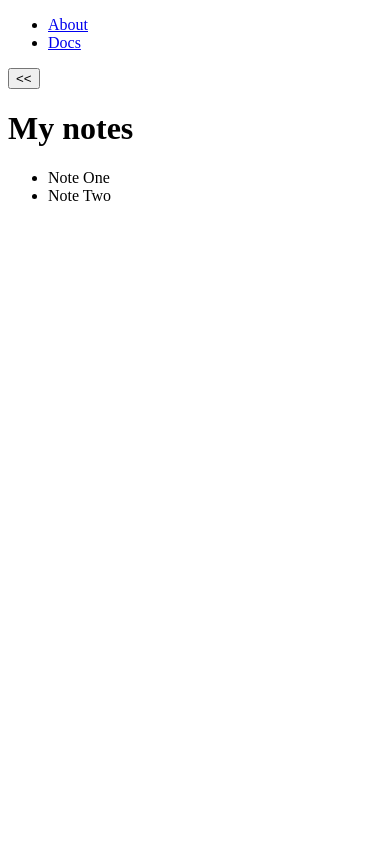
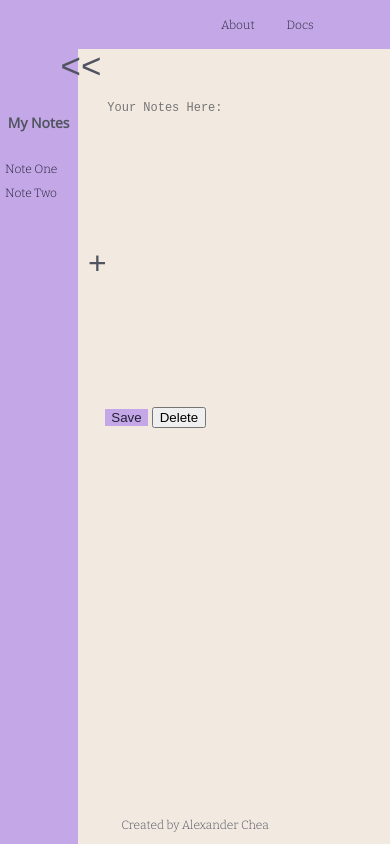
Before and after one commit to AlexanderChea/Alexander_Chea_Assignment1, a plain HTML site: page note.html in a window 390 px wide. Drawn offline with nearby package versions, Linux system fonts and the light colour scheme.

Commit message:
add styles to css, add footer and header to index.html and note.html

```diff
--- a/CSS/style.css
+++ b/CSS/style.css
@@ -0,0 +1,212 @@
+body{
+    background-color: #F2E9E1;
+    margin: 0;
+    height: 100%;
+}
+
+p, li{
+    color:#505460;
+    font-size:14px;
+    font-family: 'Bitter', serif;
+}
+
+h1{
+    font-family: 'Open Sans', sans-serif;
+    font-size: 20px;
+    color:#505460;
+    margin-top: 26px;
+}
+
+header{
+    display:flex;
+    flex-direction: row-reverse;
+    padding-left: 10px;
+    padding-right: 10px;
+    background-color: #C4A7E7;
+}
+
+footer{
+    position:fixed;
+    bottom: 0;
+    width: 100%;
+    text-align: center;
+}
+
+.indexnav{
+    width: 175px;
+    height: auto;
+}
+.topnav{
+    list-style:none;
+    display:flex;
+    flex-direction: row;
+    justify-content: space-around;
+}
+
+a{
+    color:#232136;
+    text-decoration: none;
+    font-size: 18px;
+    padding: 16px 16px;
+}
+
+a:hover{
+    background-color:#232136;
+    color:#F2E9E1;
+}
+
+a:visited{
+    text-decoration: underline;
+}
+
+.new_note_button{
+    color: #505460;
+    border: none;
+    background-color: #F2E9E1;
+    text-align: center;
+    font-size: 32px;
+    margin: 4px 2px;
+    padding: 8px;
+    border-radius: 50%;
+}
+
+.main_container{
+    margin: auto;
+    width: 20%;
+    padding-top: 50px;
+    padding-right: 40%;
+}
+
+.notes_button{
+    color: #505460;
+    border: none;
+    background-color: #F2E9E1;
+    font-size: 35px;
+}
+
+.note_area{
+    margin:auto;
+    width: 100%;
+    display: flex;
+    align-items: center;
+}
+
+.note_button_div{
+    width: 25%;
+    float: left;
+}
+
+.new_button_note{
+    margin-left: 10%;
+}
+
+textarea{
+    background-color: #F2E9E1;
+    border: none;
+    outline: none;
+    color: #232136;
+    resize: none;
+    width: 500px;
+}
+
+.side_nav{
+    height: 100%;
+    width: 240px;
+    position: fixed;
+    display: flex;
+    flex-direction: column;
+    top: 0;
+    left: 0;
+    margin-top: 50px;
+    background-color: #C4A7E7;
+}
+.side_nav li{
+    color:#232136;
+    font-size: 18px;
+    padding: 5px;
+    padding-left: 15%;
+    text-decoration: none;
+    display: block;
+    list-style: none;
+}
+
+.side_nav h1{
+    padding-left: 25%;
+    font-size: 25px;
+    font-weight: bold;
+    color: #505460;
+}
+.side_nav .notes_button {
+    background-color: #C4A7E7;
+    margin-left: 70%;
+}
+
+#buttons_for_notes {
+    float:right;
+}
+
+#save_button {
+    color: #232136;
+    border: none;
+    background-color: #C4A7E7;
+}
+
+#delete button {
+    color: #232136;
+    border: none;
+    background-color: #C4A7E7;
+}
+
+
+
+@media screen and (max-width:600px){
+    h1,p,a{
+        font-size: 12px;
+    }
+    .container-main{
+        display: flex;
+        justify-content: center;
+        padding-left: 150px;
+    }
+    .container-main h1{
+        margin: 30px 20px;
+        white-space: nowrap;
+    }
+    .index.nav{
+        width: 50%;
+    }
+    .note_button{
+        font-size: 14px;
+    }
+    .side_nav{
+        width: 20%;
+        margin-top: 45px;
+    }
+    .side_nav li{
+        padding-left: 5px;
+        font-size: 12px;
+        list-style: none;
+    }
+    .side_nav h1{
+        padding-left: 10%;
+        font-size: 14px;
+    }
+    ul{
+        padding-left: 0;
+        width: 100px;
+        display: flex;
+        justify-content: center;
+        flex-direction: column;
+    }
+    ::placeholder{
+        font-size: 12px;
+    }
+    .side_nav .open_nav{
+        font-size: 22px;
+        margin-left: 0px;
+    }
+
+    textarea{
+        width: 200px;
+    }
+}
--- a/note.html
+++ b/note.html
@@ -12,21 +12,42 @@
 </head>
 <body>
     <header>
-        <nav class = "indexnav">
-            <ul class = "topnav">
-                <li><a href = "#">About</a></li>
-                <li><a href = "#">Docs</a></li>
+        <nav class="indexnav">
+            <ul class="topnav">
+                <li><a href="#">About</a></li>
+                <li><a href="#">Docs</a></li>
             </ul>
         </nav>
     </header>
     <side>
-        <div class = "side_nav">
-            <button class = "note_button"> << </button>
-            <h1>My notes</h1>
+        <div class="side_nav">
+            <button class="notes_button"> << </button>
+            <h1>My Notes</h1>
             <ul>
                 <li>Note One</li>
                 <li>Note Two</li>
             </ul>
         </div>
     </side>
+
+    <main>
+        <div class="main_container">
+            <div class="note_area">
+                <div class="note_button_div">
+                    <button class="new_note_button">+</button>
+                </div>
+                <div class="new_button_note">
+                    <textarea placeholder="Your Notes Here:" cols="50" rows="20"></textarea>
+                    <div id="note_buttons">
+                            <button id ="save_button">Save</button>
+                            <button id ="delete_button">Delete</button>
+                    </div>
+                </div>
+            </div>
+        </div>
+    </main>
+    <footer>
+        <p>Created by Alexander Chea</p>
+    </footer>
 </body>
+</html>
```
Also changed, not shown: index.html (+10 -10 lines).
